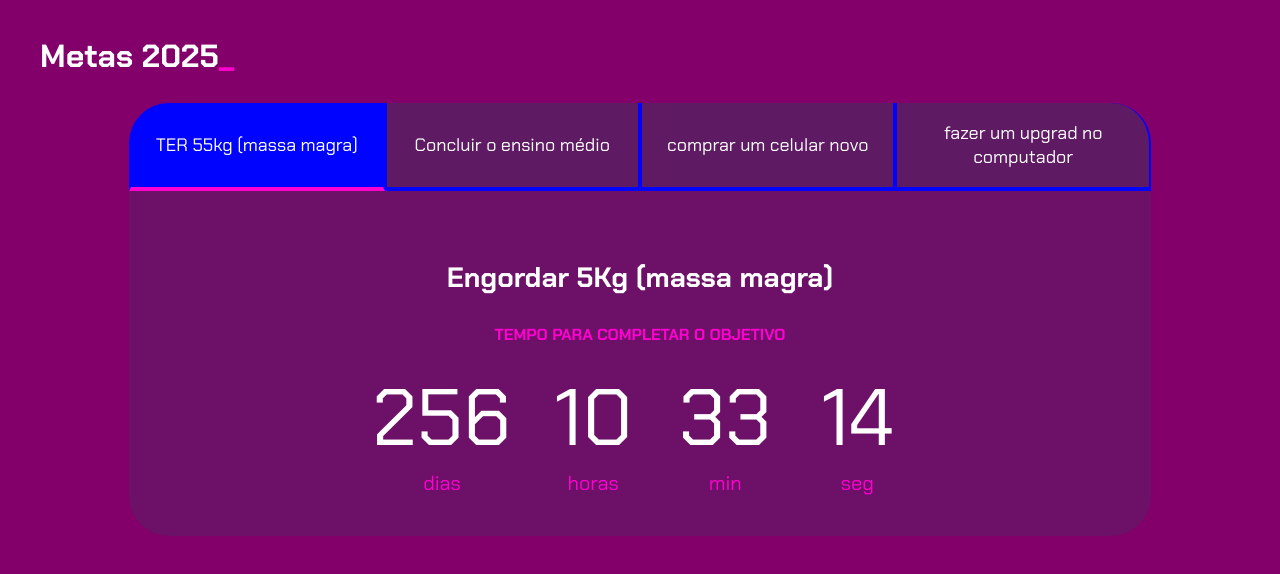
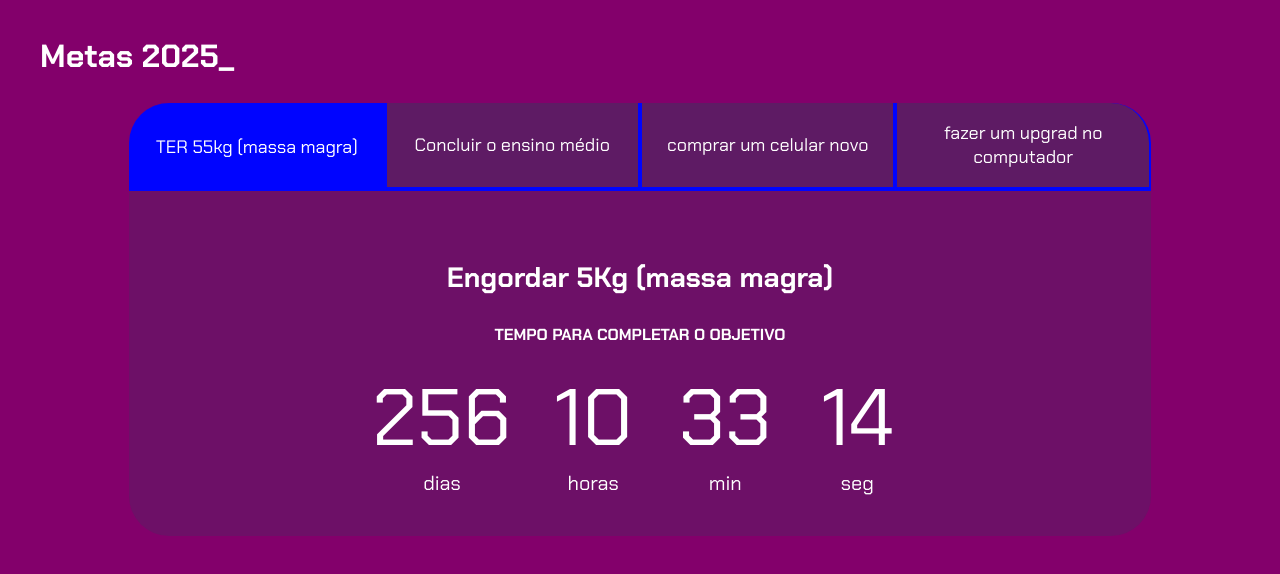
Before and after one commit to BienertE/projetodevida-romulo-3anobCESA, a plain HTML site: page index.html in a window 1280 px wide. Drawn offline with Linux system fonts and the light colour scheme.

Commit message:
cores test1

```diff
--- a/style.css
+++ b/style.css
@@ -2,8 +2,8 @@
 
 :root {
     --cor-de-fundo: #83006b;
-    --verde: #ff00d0;
-    --branco: #FFFFFF;
+    --amarelo: #fbff00;
+    --branco: #ffffff;
     --botao-ativo: #0004ff;
     --botao-inativo: rgba(58, 55, 94, 0.5);
     --texto-fundo: rgba(58, 55, 94, 0.3);
```
